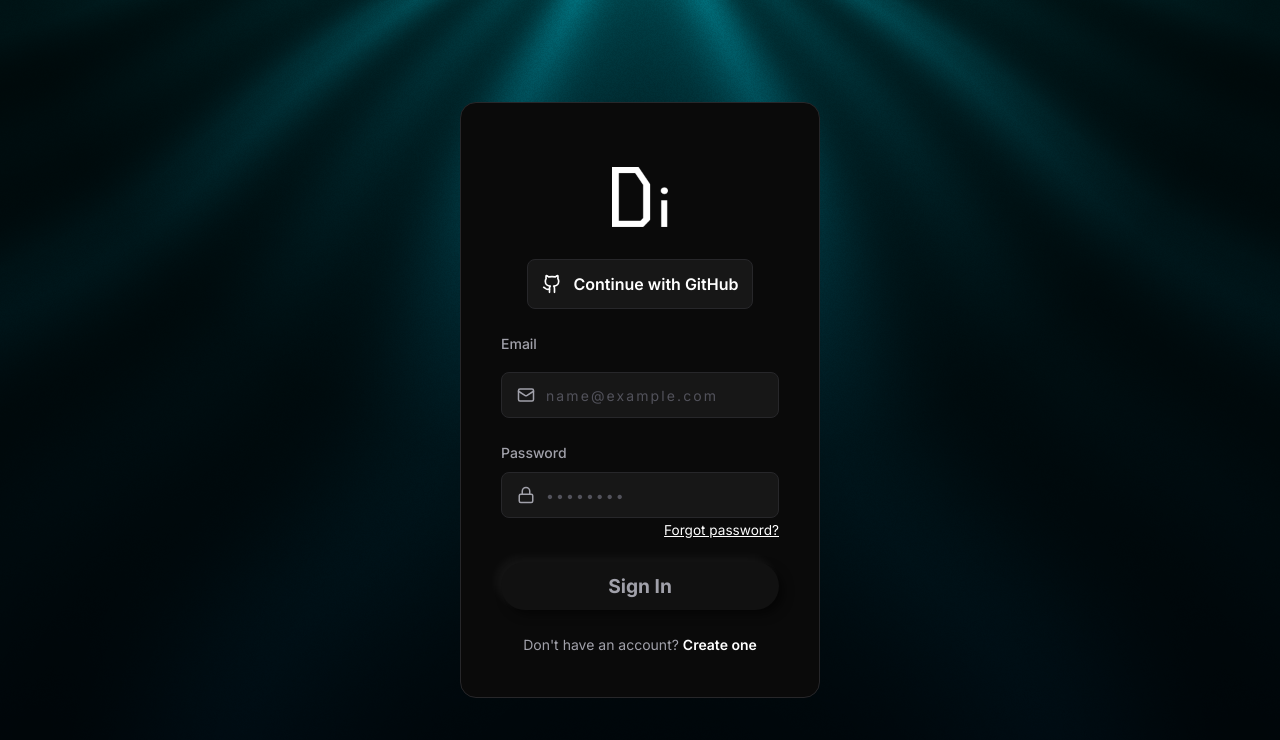
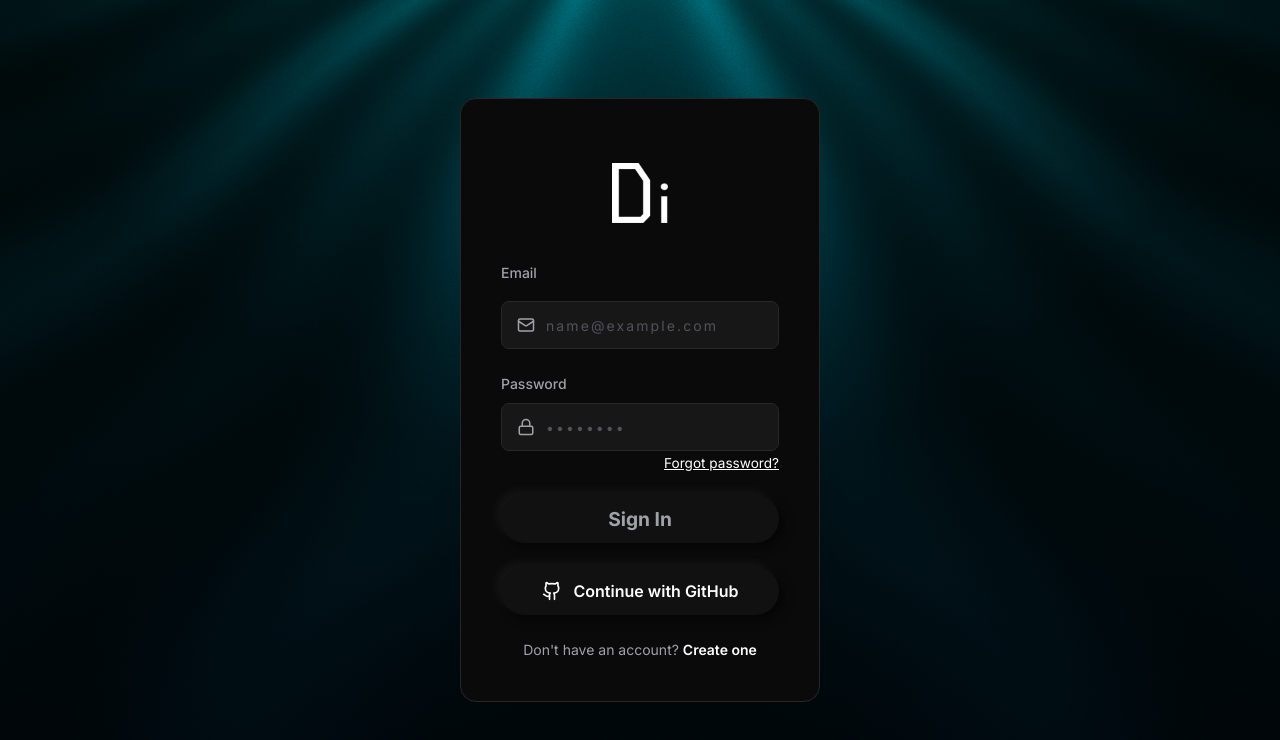
Before and after one commit to subratomandalme/dyeink, a React (Vite) app: page /login in a window 1280 px wide. Shown: the top 740 px of the page. Built offline with nearby package versions, Linux system fonts and the light colour scheme; a web font is replaced by a local one; what @fingerprintjs/fingerprintjs would draw is missing.

Commit message:
feat: Neumorphic GitHub button, interactive Landing logo, and UI polish

```diff
--- a/src/pages/Login.tsx
+++ b/src/pages/Login.tsx
@@ -126,39 +126,15 @@ export default function Login() {
             >
                 <div style={{ textAlign: 'center', marginBottom: '2rem' }}>
                     <div style={{ display: 'flex', justifyContent: 'center', marginBottom: '1rem', marginTop: '1.5rem' }}>
-                        <img src="/Di.png" alt="Logo" className="logo-adaptive" style={{ height: '60px', width: 'auto' }} />
+                        <Link to="/" className="logo-link">
+                            <img src="/Di.png" alt="Logo" className="logo-adaptive" style={{ height: '60px', width: 'auto' }} />
+                        </Link>
                     </div>
 
 
                 </div>
 
-                <div style={{ display: 'flex', flexDirection: 'column', gap: '1rem', marginBottom: '1.5rem' }}>
-                    <button
-                        onClick={handleGithubLogin}
-                        type="button"
-                        style={{
-                            display: 'flex',
-                            alignItems: 'center',
-                            justifyContent: 'center',
-                            gap: '0.75rem',
-                            width: '100%',
-                            padding: '0.875rem',
-                            borderRadius: '8px',
-                            border: '1px solid var(--border-color)',
-                            background: 'var(--bg-tertiary)',
-                            color: 'var(--text-primary)',
-                            fontSize: '1rem',
-                            fontWeight: 600,
-                            cursor: 'pointer',
-                            transition: 'all 0.2s'
-                        }}
-                    >
-                        <Github size={20} />
-                        Continue with GitHub
-                    </button>
 
-
-                </div>
 
                 <form onSubmit={handleLogin} style={{ display: 'flex', flexDirection: 'column', gap: '1.5rem' }}>
                     <div style={{ display: 'flex', flexDirection: 'column', gap: '0.5rem' }}>
@@ -170,7 +146,7 @@ export default function Login() {
                                 required
                                 value={email}
                                 onChange={(e) => setEmail(e.target.value)}
-                                style={{ paddingLeft: '2.75rem', width: '100%', paddingRight: '1rem', paddingTop: '0.75rem', paddingBottom: '0.75rem', borderRadius: '8px', border: '1px solid var(--border-color)', background: 'var(--bg-tertiary)', color: 'var(--text-primary)' }}
+                                style={{ height: '48px', boxSizing: 'border-box', paddingLeft: '2.75rem', width: '100%', paddingRight: '1rem', borderRadius: '8px', border: '1px solid var(--border-color)', background: 'var(--bg-tertiary)', color: 'var(--text-primary)' }}
                                 placeholder="name@example.com"
                             />
                         </div>
@@ -187,7 +163,7 @@ export default function Login() {
                                 required
                                 value={password}
                                 onChange={(e) => setPassword(e.target.value)}
-                                style={{ paddingLeft: '2.75rem', width: '100%', paddingRight: '1rem', paddingTop: '0.75rem', paddingBottom: '0.75rem', borderRadius: '8px', border: '1px solid var(--border-color)', background: 'var(--bg-tertiary)', color: 'var(--text-primary)' }}
+                                style={{ height: '48px', boxSizing: 'border-box', paddingLeft: '2.75rem', width: '100%', paddingRight: '1rem', borderRadius: '8px', border: '1px solid var(--border-color)', background: 'var(--bg-tertiary)', color: 'var(--text-primary)' }}
                                 placeholder="••••••••"
                             />
                         </div>
@@ -215,6 +191,17 @@ export default function Login() {
                         style={{ width: '100%', justifyContent: 'center', fontSize: '1.2rem', fontWeight: 700 }}
                         icon={loading ? <WaveLoader size={24} /> : null}
                     />
+
+                    <div style={{ display: 'flex', flexDirection: 'column', gap: '1rem' }}>
+                        <button
+                            onClick={handleGithubLogin}
+                            type="button"
+                            className="github-btn"
+                        >
+                            <Github size={20} />
+                            Continue with GitHub
+                        </button>
+                    </div>
                 </form>
 
                 <p style={{ textAlign: 'center', marginTop: '1.5rem', color: 'var(--text-secondary)', fontSize: '0.875rem' }}>
--- a/src/pages/Register.tsx
+++ b/src/pages/Register.tsx
@@ -104,39 +104,15 @@ export default function Register() {
             >
                 <div style={{ textAlign: 'center', marginBottom: '2rem' }}>
                     <div style={{ display: 'flex', justifyContent: 'center', marginBottom: '1rem', marginTop: '1.5rem' }}>
-                        <img src="/Di.png" alt="Logo" className="logo-adaptive" style={{ height: '60px', width: 'auto' }} />
+                        <Link to="/" className="logo-link">
+                            <img src="/Di.png" alt="Logo" className="logo-adaptive" style={{ height: '60px', width: 'auto' }} />
+                        </Link>
                     </div>
                 </div>
 
 
 
-                <div style={{ display: 'flex', flexDirection: 'column', gap: '1rem', marginBottom: '1.5rem' }}>
-                    <button
-                        onClick={handleGithubLogin}
-                        type="button"
-                        style={{
-                            display: 'flex',
-                            alignItems: 'center',
-                            justifyContent: 'center',
-                            gap: '0.75rem',
-                            width: '100%',
-                            padding: '0.875rem',
-                            borderRadius: '8px',
-                            border: '1px solid var(--border-color)',
-                            background: 'var(--bg-tertiary)',
-                            color: 'var(--text-primary)',
-                            fontSize: '1rem',
-                            fontWeight: 600,
-                            cursor: 'pointer',
-                            transition: 'all 0.2s'
-                        }}
-                    >
-                        <Github size={20} />
-                        Continue with GitHub
-                    </button>
 
-
-                </div>
 
                 <form onSubmit={handleSubmit}>
 
@@ -185,6 +161,17 @@ export default function Register() {
                             style={{ width: '100%', justifyContent: 'center', fontSize: '1.2rem', fontWeight: 700 }}
                             icon={loading ? <WaveLoader size={24} /> : null}
                         />
+                    </div>
+
+                    <div style={{ display: 'flex', flexDirection: 'column', gap: '1rem', marginTop: '1.5rem' }}>
+                        <button
+                            onClick={handleGithubLogin}
+                            type="button"
+                            className="github-btn"
+                        >
+                            <Github size={20} />
+                            Continue with GitHub
+                        </button>
                     </div>
                 </form>
 
--- a/src/pages/admin/Settings.tsx
+++ b/src/pages/admin/Settings.tsx
@@ -478,13 +478,13 @@ const Settings: React.FC = () => {
                                                 borderRadius: '6px',
                                                 overflow: 'hidden'
                                             }}>
-                                                <div style={{ background: 'var(--bg-primary)', padding: '0.5rem', fontSize: '0.8rem', color: 'var(--text-secondary)' }}>Type</div>
-                                                <div style={{ background: 'var(--bg-primary)', padding: '0.5rem', fontSize: '0.8rem', color: 'var(--text-secondary)' }}>Name</div>
-                                                <div style={{ background: 'var(--bg-primary)', padding: '0.5rem', fontSize: '0.8rem', color: 'var(--text-secondary)' }}>Value</div>
+                                                <div style={{ background: 'var(--bg-primary)', padding: '0.5rem', fontSize: '0.7rem', color: 'var(--text-secondary)' }}>Type</div>
+                                                <div style={{ background: 'var(--bg-primary)', padding: '0.5rem', fontSize: '0.7rem', color: 'var(--text-secondary)' }}>Name</div>
+                                                <div style={{ background: 'var(--bg-primary)', padding: '0.5rem', fontSize: '0.7rem', color: 'var(--text-secondary)' }}>Value</div>
 
-                                                <div style={{ background: 'var(--bg-primary)', padding: '0.75rem', fontWeight: 600 }}>CNAME</div>
-                                                <div style={{ background: 'var(--bg-primary)', padding: '0.75rem', fontWeight: 600 }}>{customDomain.split('.')[0] || 'blog'}</div>
-                                                <div style={{ background: 'var(--bg-primary)', padding: '0.75rem', fontFamily: 'monospace' }}>cname.vercel-dns.com</div>
+                                                <div style={{ background: 'var(--bg-primary)', padding: '0.75rem', fontWeight: 600, fontSize: '0.85rem' }}>CNAME</div>
+                                                <div style={{ background: 'var(--bg-primary)', padding: '0.75rem', fontWeight: 600, fontSize: '0.85rem' }}>{customDomain.split('.')[0] || 'blog'}</div>
+                                                <div style={{ background: 'var(--bg-primary)', padding: '0.75rem', fontFamily: 'monospace', fontSize: '0.85rem' }}>cname.vercel-dns.com</div>
                                             </div>
                                             <div style={{ marginTop: '1rem', display: 'flex', gap: '1rem' }}>
                                                 <button onClick={handleSave} style={{
--- a/src/styles/globals.css
+++ b/src/styles/globals.css
@@ -284,11 +284,38 @@ textarea::placeholder {
   border-radius: 6px;
 }
 
-.btn-signout:hover {
-  color: #ff4d4d !important;
-  text-shadow: 0 0 12px rgba(255, 77, 77, 0.6), 0 0 20px rgba(255, 77, 77, 0.4);
-  background-color: transparent !important;
-  box-shadow: none;
+.github-btn {
+  display: flex;
+  align-items: center;
+  justify-content: center;
+  gap: 0.75rem;
+  width: 100%;
+  padding: 0 1rem;
+  height: 48px;
+  box-sizing: border-box;
+  border-radius: 50px;
+  border: none;
+  background: var(--neu-bg);
+  color: var(--text-primary);
+  font-size: 1rem;
+  font-weight: 600;
+  cursor: pointer;
+  transition: all 0.3s ease;
+  position: relative;
+  overflow: hidden;
+  box-shadow:
+    -5px -5px 10px var(--neu-shadow-1),
+    5px 5px 10px var(--neu-shadow-2);
+}
+
+.github-btn:hover {
+  color: var(--neu-text-hover);
+  transform: translateY(1px);
+  box-shadow:
+    -1px -1px 5px var(--neu-shadow-1),
+    1px 1px 5px var(--neu-shadow-2),
+    inset -2px -2px 5px var(--neu-shadow-inset-1),
+    inset 2px 2px 4px var(--neu-shadow-inset-2);
 }
 
 .card {
@@ -532,11 +559,30 @@ textarea::placeholder {
 /* Adaptive Logo (Black Logo Source) */
 .logo-adaptive {
   filter: invert(1);
-  transition: filter var(--transition-fast);
+  transition: filter var(--transition-fast), transform var(--transition-fast);
 }
 
 [data-theme='light'] .logo-adaptive {
   filter: none;
+}
+
+/* Logo Link Wrapper & Glow */
+.logo-link {
+  display: inline-block;
+  transition: transform 0.2s ease;
+  text-decoration: none;
+}
+
+.logo-link:hover {
+  transform: scale(1.05);
+}
+
+.logo-link:hover .logo-adaptive {
+  filter: invert(1) drop-shadow(0 0 15px rgba(255, 255, 255, 0.8));
+}
+
+[data-theme='light'] .logo-link:hover .logo-adaptive {
+  filter: drop-shadow(0 0 15px rgba(0, 0, 0, 0.4));
 }
 
 /* Stronger Content Formatter for Blog Posts */
```
Also changed, not shown: src/pages/Home.tsx (+3 -8 lines).
